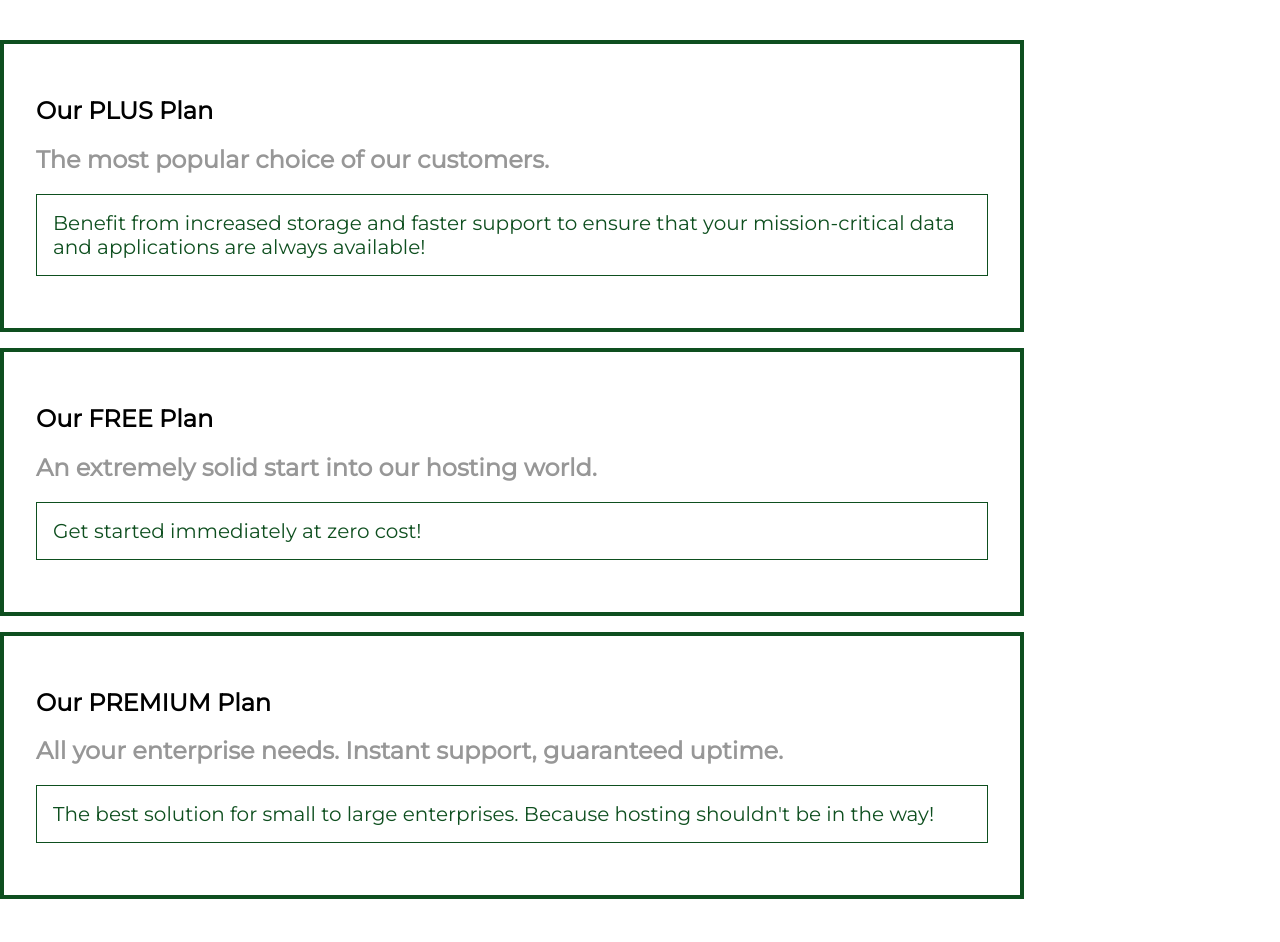
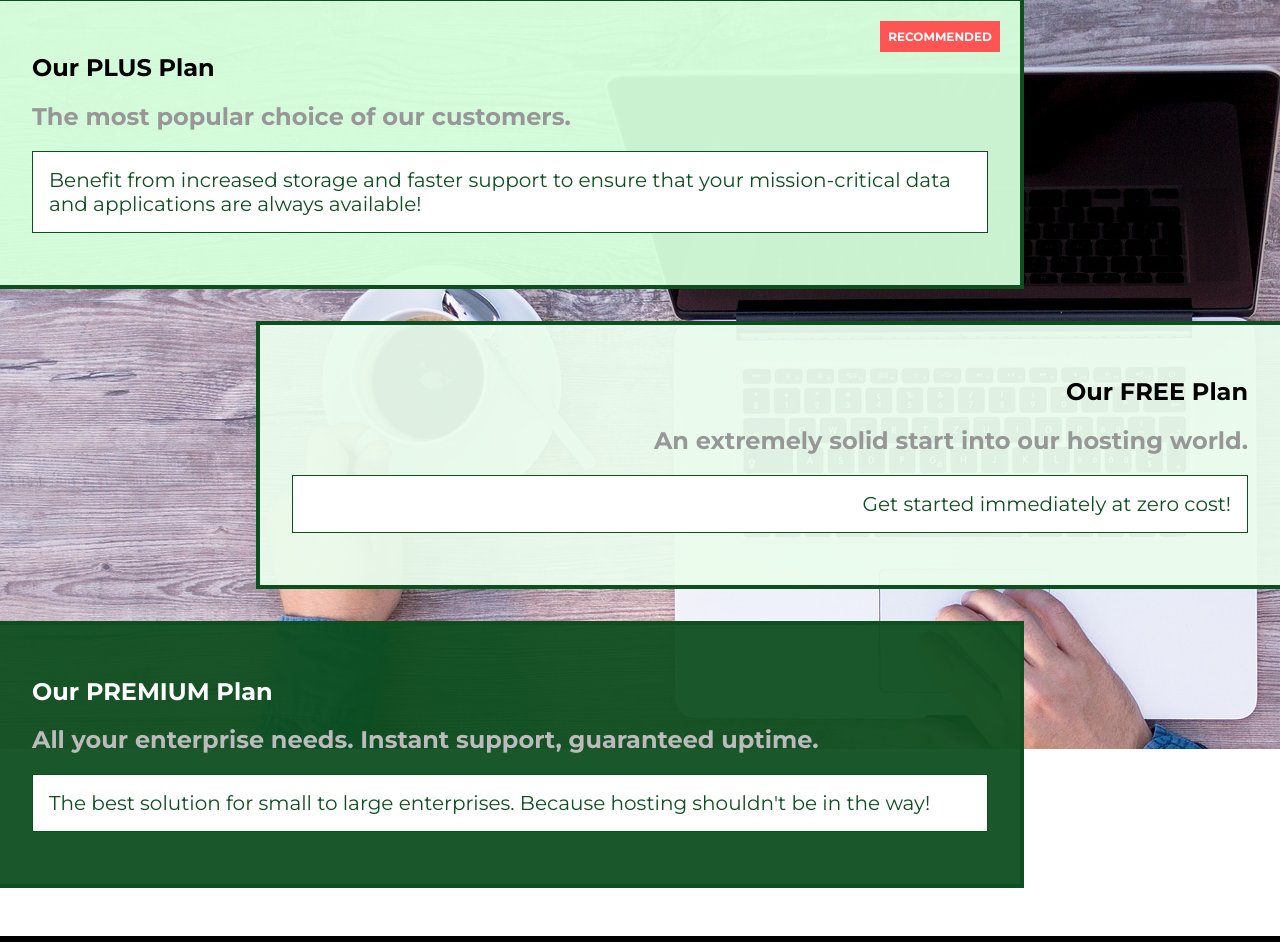
Before and after one commit to JJUUNN0/projetoCSS, a plain HTML site: page packages/index.html in a window 1280 px wide. Shown: the part 51-993 px from the top of the page. Drawn offline with Linux system fonts and the light colour scheme.

Commit message:
customers page

```diff
--- a/main.css
+++ b/main.css
@@ -1,17 +1,17 @@
-* {
-    box-sizing: border-box;
-}
 
-body {
-    font-family: 'Montserrat', sans-serif;
-    margin: 0;
-}
 
 #product-overview {
-    background: url("/images/freedom.jpg");
+    background: url("images/freedom.jpg") left 10% bottom 20%/cover no-repeat border-box;
+    /*background-size: cover;
+    background-position: left 10% bottom 20%;
+    background-repeat: no-repeat;
+    background-origin: border-box;
+    background-clip: border-box; */
     width: 100%;
     height: 528px;
     padding: 10px;
+    margin-top: 43px;
+    position: relative;
 }
 
 .section-title {
@@ -22,30 +22,38 @@ body {
 #product-overview h1 {
     color: white;
     font-family: 'Anton', sans-serif;
+    position: absolute;
+    bottom: 5%;
+    left: 3%;
+}
+
+.plan__list {
+    width: 80%;
+    margin: auto;
+    text-align: center;
 }
 
 .plan {
-    background-color: #d5ffdc;
+    background: #d5ffdc;
     text-align: center;
     padding: 16px;
     margin: 8px;
     display: inline-block;
     width: 30%;
-    border-radius: 8px;
     vertical-align: middle;
 }
 
 .plan--highlighted {
     background: #19b84c;
     color: white;
-    box-shadow: 2px 2px 2px 2px rgba(0, 0, 0, 5);
+    box-shadow: 2px 2px 2px 2px rgba(0, 0, 0, 0.5);
 }
 
-.plan_annotation{
+.plan__annotation {
     background: white;
     color: #19b84c;
     padding: 8px;
-    box-shadow: 2px 2px 2px 2px rgba(0, 0, 0, 5);
+    box-shadow: 2px 2px 2px 2px rgba(0, 0, 0, 0.5);
     border-radius: 8px;
 }
 
@@ -53,7 +61,7 @@ body {
     color: #0e4f1f;
 }
 
-.plan__price{
+.plan__price {
     color: #858585;
 }
 
@@ -112,7 +120,7 @@ body {
     text-align: center;
     font-weight: bold;
     color: white;
-    font-size: 20px;;
+    font-size: 20px;
 }
 
 /* h1 {
--- a/packages/index.html
+++ b/packages/index.html
@@ -6,12 +6,13 @@
     <meta http-equiv="X-UA-Compatible" content="ie=edge">
     <title>uHost</title>
     <link rel="shortcut icon" href="favicon.png">
-    <link href="https://fonts.googleapis.com/css2?family=Montserrat:ital,wght@0,400;1,200&display=swap" rel="stylesheet">
+    <link href="https://fonts.googleapis.com/css?family=Montserrat:400,700" rel="stylesheet">
     <link rel="stylesheet" href="../shared.css">
     <link rel="stylesheet" href="packages.css">
 </head>
 
 <body>
+    <div class="background"></div>
     <header class="main-header">
         <div>
             <a href="../index.html" class="main-header__brand">
@@ -33,24 +34,26 @@
         </nav>
     </header>
     <main>
-        <section class="package">
+        <section class="package" id="plus">
             <a href="#">
                 <h1 class="package__title">Our PLUS Plan</h1>
+                <h2 class="package__badge">RECOMMENDED</h2>
                 <h2 class="package__subtitle">The most popular choice of our customers.</h2>
                 <p class="package__info">Benefit from increased storage and faster support to ensure that your mission-critical data and applications
                     are always available!</p>
             </a>
         </section>
-    <section class="package">
+        <section class="package" id="free">
             <a href="#">
                 <h1 class="package__title">Our FREE Plan</h1>
                 <h2 class="package__subtitle">An extremely solid start into our hosting world.</h2>
                 <p class="package__info">Get started immediately at zero cost!</p>
             </a>
         </section>
-    <section class="package">
+        <div class="clearfix"></div>
+        <section class="package" id="premium">
             <a href="#">
-            <h1 class="packege__title">Our PREMIUM Plan</h1>
+                <h1 class="package__title">Our PREMIUM Plan</h1>
                 <h2 class="package__subtitle">All your enterprise needs. Instant support, guaranteed uptime. </h2>
                 <p class="package__info">The best solution for small to large enterprises. Because hosting shouldn't be in the way!</p>
             </a>
--- a/packages/packages.css
+++ b/packages/packages.css
@@ -2,11 +2,27 @@ main {
     padding-top: 32px;
 }
 
+.background {
+    background: url("../images/plans-background.jpg");
+    width: 100%;
+    height: 100%;
+    position: fixed;
+    z-index: -1;
+}
+
 .package {
+    width: 80%;
     margin: 16px 0;
-    display: block;
-    width: 80%;
     border: 4px solid #0e4f1f;
+    border-left: none;
+    position: relative;
+}
+
+.package:hover,
+.package:active {
+    box-shadow: 2px 2px 4px rgba(0,0,0,0.5);
+    border-color: #ff5454;
+    /* border-color: #ff5454 !important; */
 }
 
 .package a {
@@ -14,6 +30,18 @@ main {
     color: inherit;
     display: block;
     padding: 32px;
+}
+
+.package__badge {
+    position: absolute ;
+    top: 0;
+    right: 0;
+    margin: 20px;
+    font-size: 12px;
+    color: white;
+    background: #ff5454;
+    padding: 8px;
+
 }
 
 .package__subtitle {
@@ -25,4 +53,38 @@ main {
     border: 1px solid #0e4f1f;
     font-size: 20px;
     color: #0e4f1f;
+    background: white;
 }
+
+.clearfix {
+    clear: both;
+}
+
+#plus {
+    background: rgba(213, 255, 220, 0.95);
+}
+
+#free {
+    background: rgba(234, 252, 237, 0.95);
+    float: right;
+    border-right: none;
+    border-left: 4px solid #0e4f1f;
+    text-align: right;
+}
+
+#free:hover,
+#free:active {
+    border-left-color: #ff5454;
+}
+
+#premium {
+    background: rgba(14, 79, 31, 0.95);
+}
+
+#premium .package__title {
+    color: white;
+}
+
+#premium .package__subtitle {
+    color: #bbb;
+}
--- a/shared.css
+++ b/shared.css
@@ -9,8 +9,12 @@ body {
 
 .main-header {
     width: 100%;
+    position: fixed;
+    top: 0;
+    left: 0;
     background: #2ddf5c;
     padding: 8px 16px;
+    z-index: 1;
 }
 
 .main-header > div {
@@ -23,6 +27,14 @@ body {
     text-decoration: none;
     font-weight: bold;
     font-size: 22px;
+    height: 22px;
+    /* width: 20px; */
+    display: inline-block;
+}
+
+.main-header__brand img {
+    height: 100%;
+    /*width: 100%; */
 }
 
 .main-nav {
@@ -74,6 +86,12 @@ body {
     background: black;
     padding: 32px;
     margin-top: 48px;
+}
+
+.main-footer__links {
+    list-style: none;
+    margin: 0;
+    padding: 0;
     text-align: center;
 }
 
@@ -92,11 +110,11 @@ body {
     color: #ccc;
 }
 
-.button{
+.button {
     background: #0e4f1f;
     color: white;
-    font:inherit;
-    border: 1px solid #0e4f1f;
+    font: inherit;
+    border: 1.5px solid #0e4f1f;
     padding: 8px;
     border-radius: 8px;
     font-weight: bold;
```
Also changed, not shown: index.html (+7 -6 lines), customers/customars.css (added), customers/index.html (added), images/plans-background.jpg (added), images/uhost-icon.png (added). Lines whose indentation alone changed are shown as unchanged.
